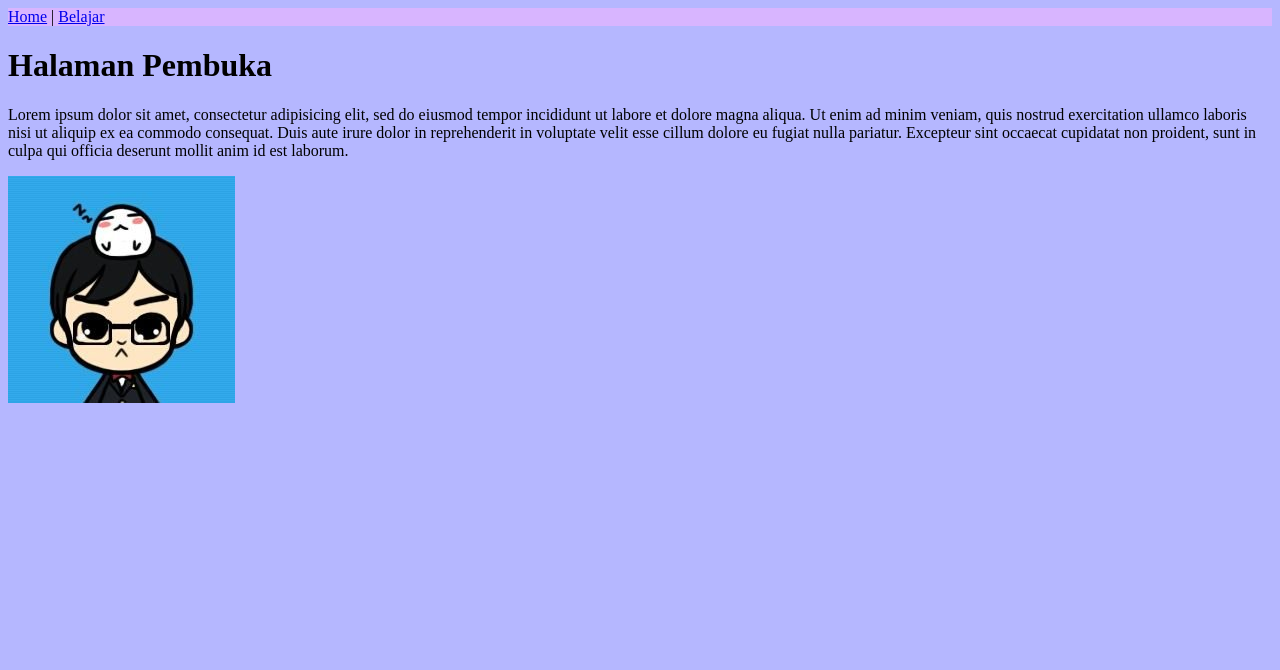
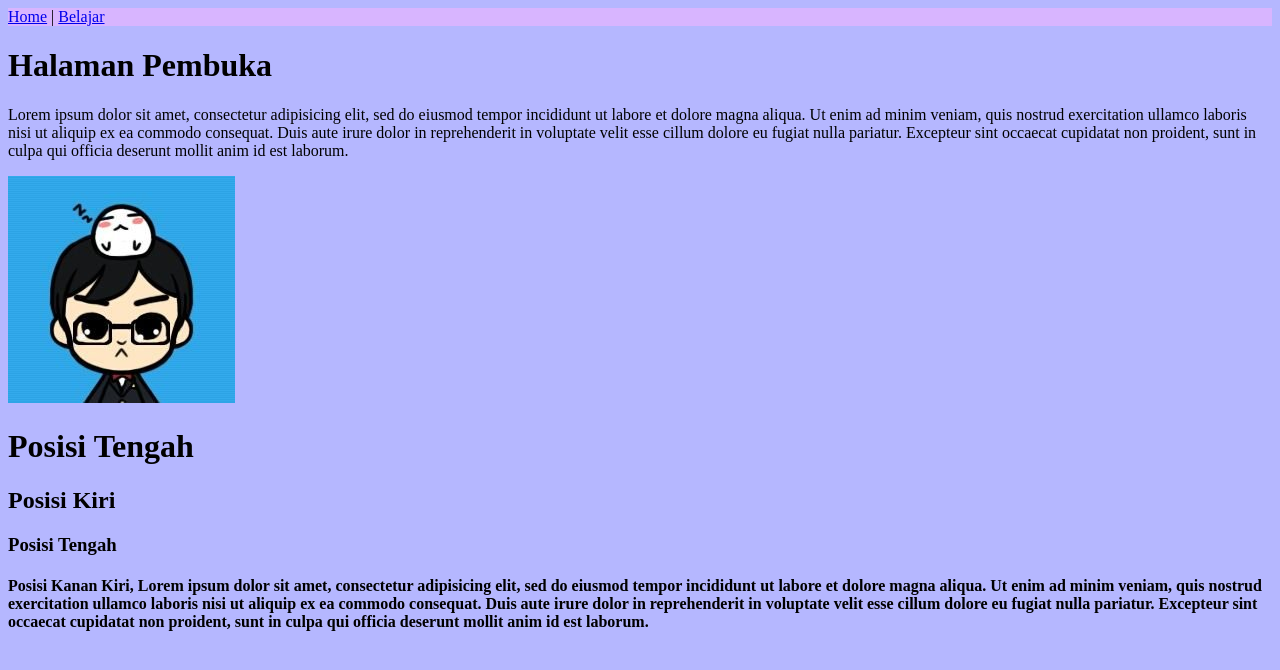
Before and after one commit to drprawedha/git-httpd, a plain HTML site: page belajar.html in a window 1280 px wide. Drawn offline with Linux system fonts and the light colour scheme.

Commit message:
Adding Section-2 File Belajar.html

```diff
--- a/belajar.html
+++ b/belajar.html
@@ -10,8 +10,17 @@
     <a href="belajar.html">Belajar</a>
   </header>
   <body id="alt">
-    <h1>Halaman Pembuka</h1>
-    <p>Lorem ipsum dolor sit amet, consectetur adipisicing elit, sed do eiusmod tempor incididunt ut labore et dolore magna aliqua. Ut enim ad minim veniam, quis nostrud exercitation ullamco laboris nisi ut aliquip ex ea commodo consequat. Duis aute irure dolor in reprehenderit in voluptate velit esse cillum dolore eu fugiat nulla pariatur. Excepteur sint occaecat cupidatat non proident, sunt in culpa qui officia deserunt mollit anim id est laborum.</p>
-    <img src="/img/img_400x400.jpg" alt="">
+    <div class="Section-1">
+      <h1>Halaman Pembuka</h1>
+      <p>Lorem ipsum dolor sit amet, consectetur adipisicing elit, sed do eiusmod tempor incididunt ut labore et dolore magna aliqua. Ut enim ad minim veniam, quis nostrud exercitation ullamco laboris nisi ut aliquip ex ea commodo consequat. Duis aute irure dolor in reprehenderit in voluptate velit esse cillum dolore eu fugiat nulla pariatur. Excepteur sint occaecat cupidatat non proident, sunt in culpa qui officia deserunt mollit anim id est laborum.</p>
+      <img src="/img/img_400x400.jpg" alt="">
+    </div>
+    <div class="Section-2" id="Text">
+        <h1 class="tengah">Posisi Tengah</h1>
+        <h2 class="kiri">Posisi Kiri</h2>
+        <h3 class="kanan">Posisi Tengah</h3>
+        <h4 class="kanankiri">Posisi Kanan Kiri, Lorem ipsum dolor sit amet, consectetur adipisicing elit, sed do eiusmod tempor incididunt ut labore et dolore magna aliqua. Ut enim ad minim veniam, quis nostrud exercitation ullamco laboris nisi ut aliquip ex ea commodo consequat. Duis aute irure dolor in reprehenderit in voluptate velit esse cillum dolore eu fugiat nulla pariatur. Excepteur sint occaecat cupidatat non proident, sunt in culpa qui officia deserunt mollit anim id est laborum.</h4>
+    </div>
+
   </body>
 </html>
```
